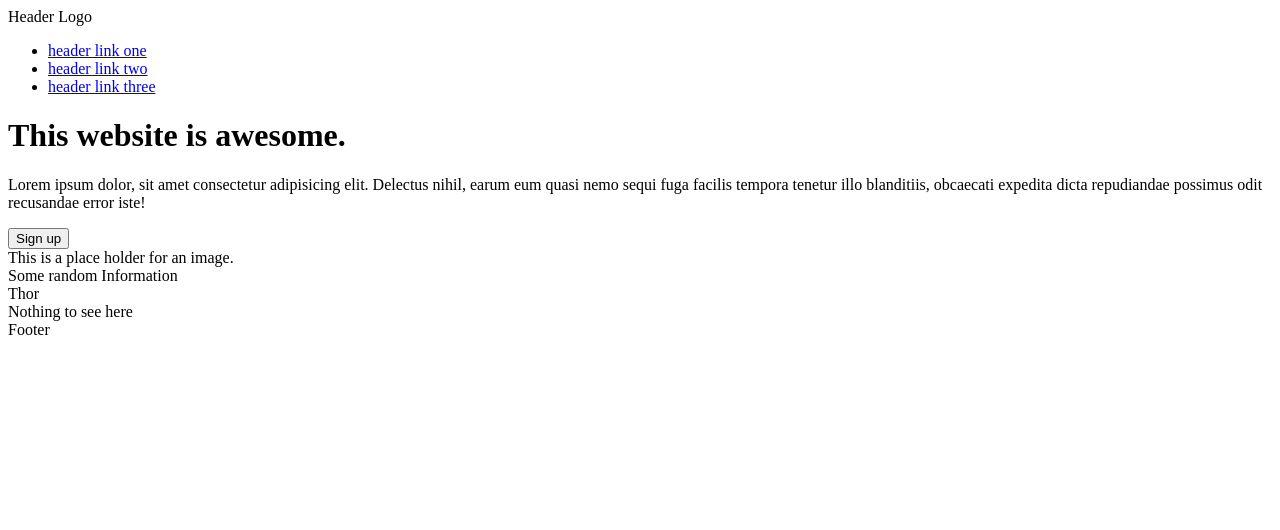
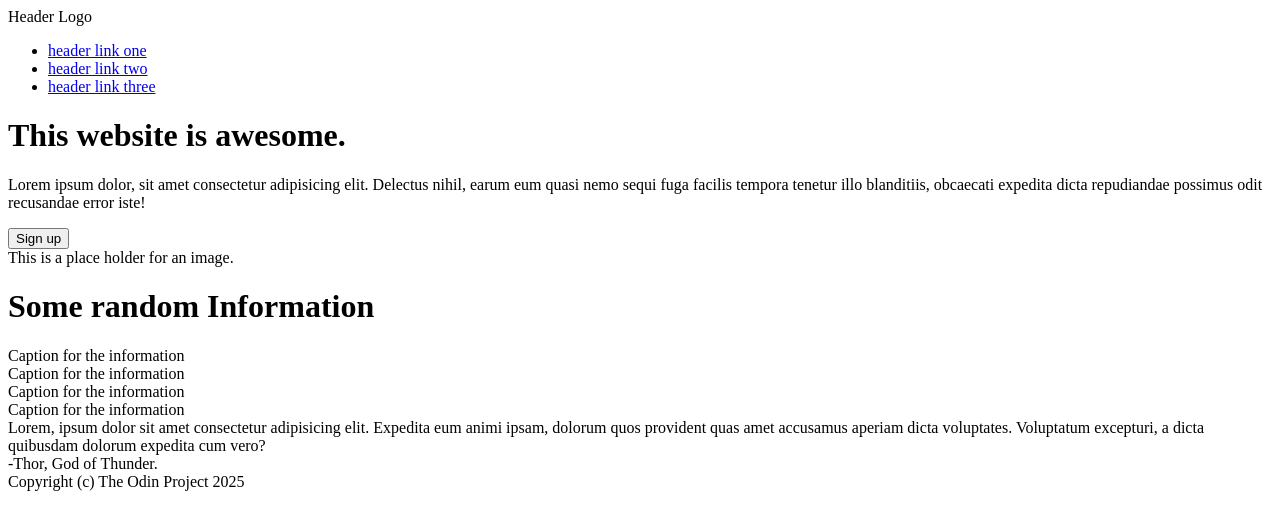
Before and after one commit to Obadowski/odin-landing-page, a plain HTML site: page index.html in a window 1280 px wide. Drawn offline with Linux system fonts and the light colour scheme.

Commit message:
feat: Add saying and information section
Included the contents, placeholders, for the future content.
Footer had its text edited.

```diff
--- a/index.html
+++ b/index.html
@@ -28,10 +28,37 @@
                 This is a place holder for an image.
             </div>
         </div>
-        <div class="info">Some random Information</div>
-        <div class="saying">Thor</div>
-        <div class="lower">Nothing to see here</div>
+        <div class="info">
+            <h1 class="title">Some random Information</h1>
+            <div class="collection">
+                <div class="card">
+                    <div class="small-image"></div>
+                    <div class="text">Caption for the information</div>
+                </div>
+                <div class="card">
+                    <div class="small-image"></div>
+                    <div class="text">Caption for the information</div>
+                </div>
+                <div class="card">
+                    <div class="small-image"></div>
+                    <div class="text">Caption for the information</div>
+                </div>
+                <div class="card">
+                    <div class="small-image"></div>
+                    <div class="text">Caption for the information</div>
+                </div>
+            </div>
+        </div>
+        <div class="saying">
+            <div class="main">
+                Lorem, ipsum dolor sit amet consectetur adipisicing elit. Expedita eum animi ipsam, dolorum quos provident quas amet accusamus aperiam dicta voluptates. Voluptatum excepturi, a dicta quibusdam dolorum expedita cum vero?
+            </div>
+            <div class="Author">
+                -Thor, God of Thunder.
+            </div>
+        </div>
+        <div class="lower"></div>
     </div>
-    <div class="footer">Footer</div>
+    <div class="footer">Copyright (c) The Odin Project 2025 </div>
 </body>
 </html>
```
